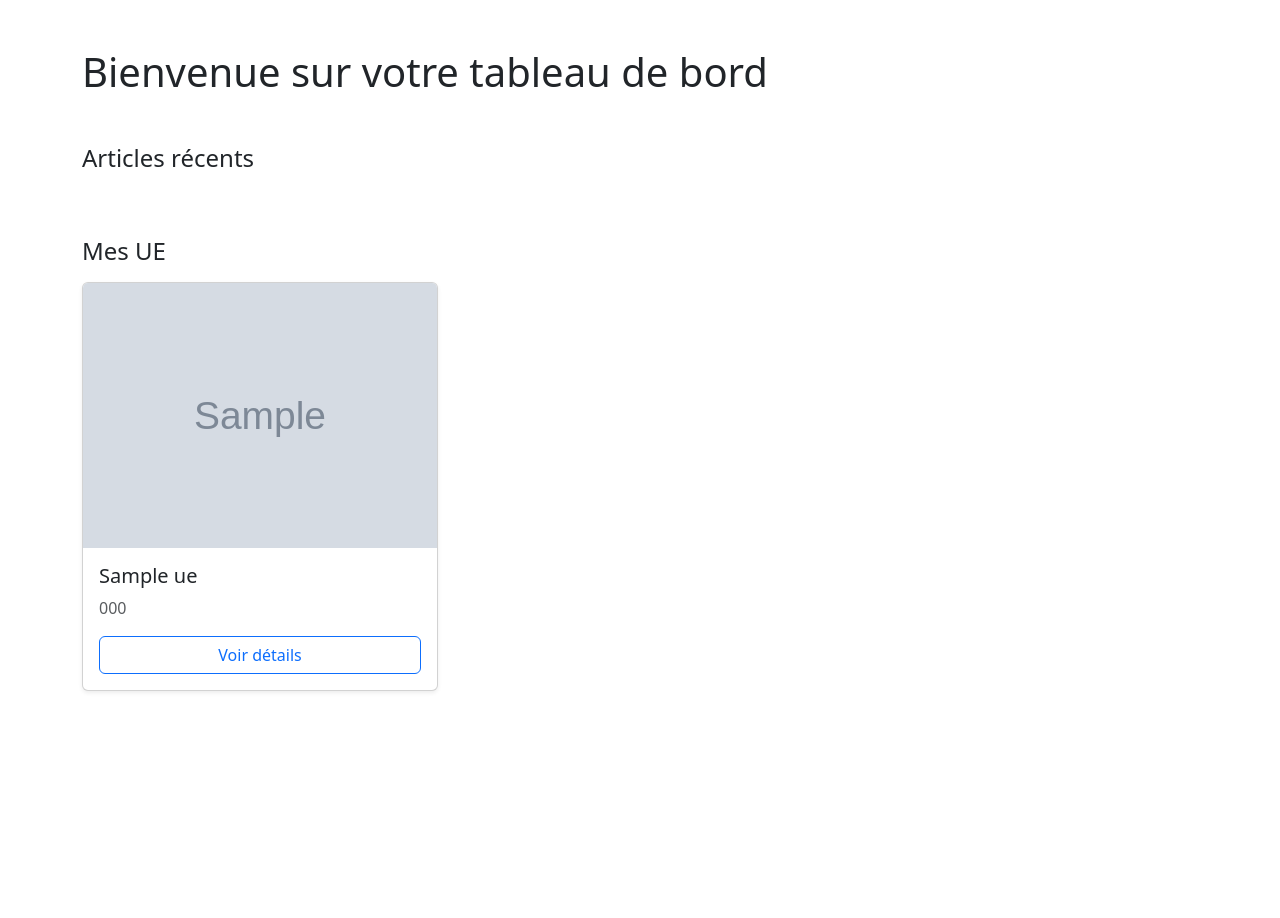
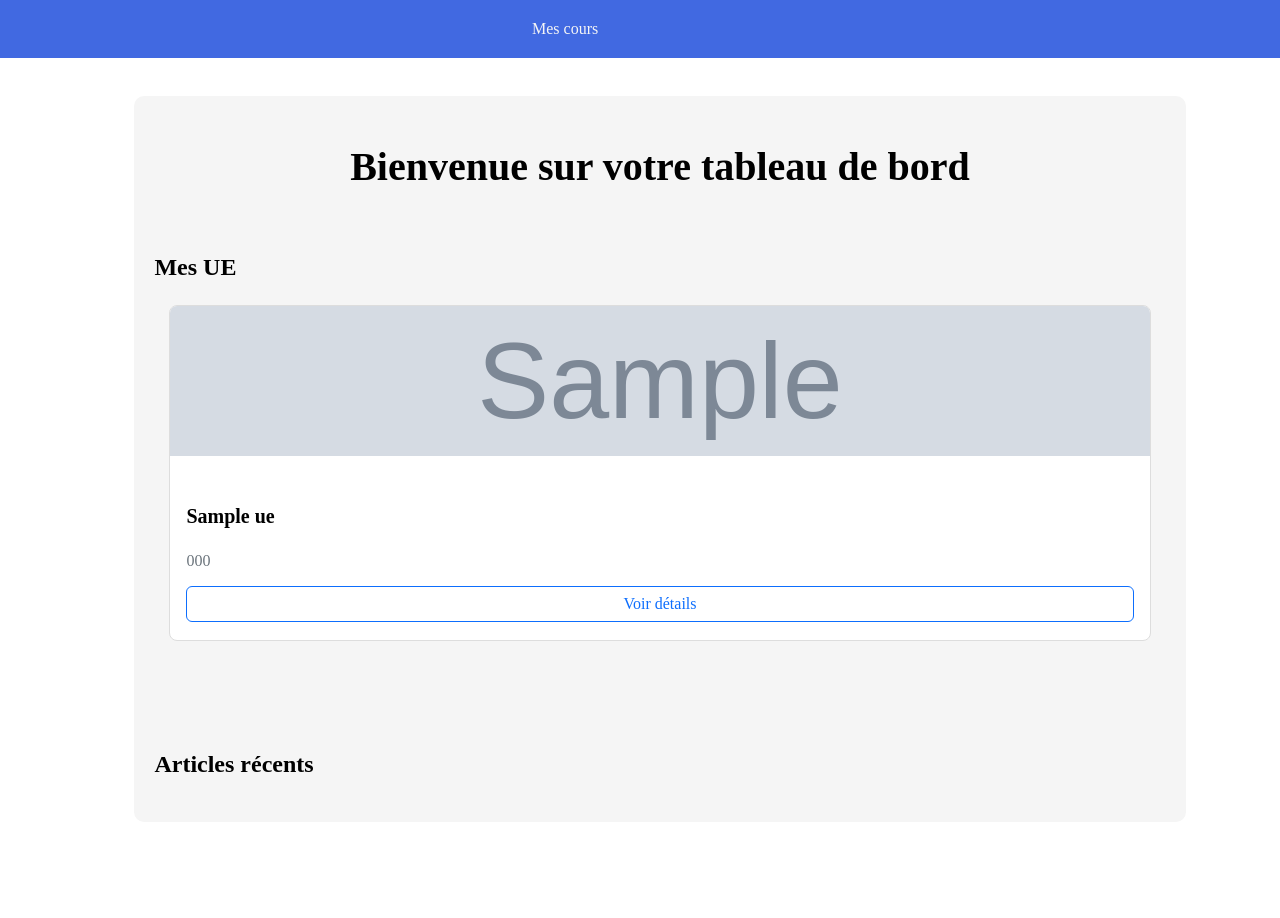
Before and after one commit to patrickyrda/WE4A, a Symfony app: template templates/ue_dashboard/index.html.twig in a window 1280 px wide. Before the commit the page ends 692 px from the top, so only its background shows below. Run offline with Twig, Linux system fonts and the light colour scheme; the template is opened without the code that fills it: most values are stand-ins (such as "Sample title", 1, 10 or a date in 2020); grey boxes marked "Sample" are stand-in pictures; some libraries are stand-ins or nearby versions.

Commit message:
CSS of the pages

```diff
--- /dev/null
+++ b/public/css/code.css
@@ -0,0 +1,371 @@
+/* Structure de base */
+.container {
+    width: 80%;
+    margin: 6rem auto;
+}
+
+
+.register-container {
+    display: flex;
+    flex-direction: column;
+    align-items: center;
+    margin: 150px auto;
+}
+
+.register-form {
+    background: white;
+    padding: 30px 40px;
+    border-radius: 12px;
+    box-shadow: 0 10px 25px rgba(0, 0, 0, 0.1);
+    width: 100%;
+    max-width: 400px;
+}
+
+.register-form label {
+    font-weight: bold;
+}
+
+.register-form input {
+    width: 100%;
+    padding: 10px;
+    margin-top: 5px;
+    margin-bottom: 15px;
+    border: 1px solid #ccc;
+    border-radius: 8px;
+    font-size: 1rem;
+}
+
+.body {
+    background-color: white;
+}
+
+body.login-page {
+    background: linear-gradient(45deg, #001F3F, #0056b3, #008CFF, #00CFFF); /* un fond clair par exemple */
+    height: 100vh;
+}
+
+
+.bandeau {
+    background-color: royalblue;
+    top: 0;
+    left: 0;
+    padding: 20px;
+    position: fixed;
+    width: 100%;
+    z-index: 1000;
+    display: flex;             /* AJOUTER : place les éléments côte à côte */
+    align-items: center;        /* AJOUTER : centre verticalement */
+    justify-content: space-between;
+}
+
+.connexion{
+    color: whitesmoke;
+    margin-left: 40%;
+    text-decoration: none;
+}
+
+.rectangle {
+    width: 100%;
+    background-color: whitesmoke;
+    padding: 20px;
+    border-radius: 10px;
+}
+
+.posts-list {
+    display: flex;
+    flex-direction: column;
+    gap: 1.5rem;
+}
+
+/* Titres */
+h1 {
+    font-size: 2.5rem;
+    margin-bottom: 2rem;
+    text-align: center;
+}
+
+h2 {
+    font-size: 1.5rem;
+    margin-bottom: 1.5rem;
+
+}
+
+.text-muted {
+    color: #6c757d;
+}
+
+/* Section Articles récents */
+.recent-posts {
+    margin-top: 5rem;
+}
+
+/* Grille UE */
+.row {
+    display: flex;
+    flex-wrap: wrap;
+}
+
+.col-md-4 {
+    flex: 1 1 calc(33.3333% - 1.5rem); /* 3 colonnes sur la même ligne avec un écart de 1.5rem entre elles */
+    box-sizing: border-box;
+    padding-left: 15px;
+    padding-right: 15px;
+    margin-bottom: 2rem;
+}
+
+
+/* Card */
+.card {
+    background-color: white;
+    border: 1px solid #ddd;
+    border-radius: 0.5rem;
+    display: flex;
+    flex-direction: column;
+    height: 100%;
+    overflow: hidden;
+    transition: transform 0.2s;
+}
+.card:hover {
+    transform: translateY(-5px);
+}
+
+/* Image de la card */
+.card-img-top {
+    width: 100%;
+    height: 150px;
+    object-fit: cover;
+
+}
+
+/* Contenu de la card */
+.card-body {
+    display: flex;
+    flex-direction: column;
+    padding: 1rem;
+}
+
+.card:hover {
+    transform: translateY(-5px);
+}
+
+
+
+/* Titre de la card */
+.card-title {
+    font-size: 1.25rem;
+    margin-bottom: 0.5rem;
+}
+
+/* Texte de la card */
+.card-text {
+    color: #6c757d;
+    margin-bottom: 1rem;
+}
+
+/* Lien bouton */
+.btn {
+    display: inline-block;
+    text-align: center;
+    vertical-align: middle;
+    padding: 0.5rem 1rem;
+    font-size: 1rem;
+    border: 1px solid transparent;
+    border-radius: 0.375rem;
+    text-decoration: none;
+    cursor: pointer;
+    transition: background-color 0.2s, color 0.2s, border-color 0.2s;
+}
+
+.btn-outline-primary {
+    color: #0d6efd;
+    border-color: #0d6efd;
+    background-color: transparent;
+}
+.btn-outline-primary:hover {
+    color: #fff;
+    background-color: #0d6efd;
+    border-color: #0d6efd;
+}
+
+/* Texte muted */
+.text-muted {
+    color: #6c757d;
+}
+
+.mt-5{
+    margin-top: 4rem;
+}
+
+.btn-primary {
+    background-color: #0d6efd;
+    color: #fff;
+    border-color: #0d6efd;
+}
+.btn-primary:hover {
+    background-color: #0b5ed7;
+    border-color: #0a58ca;
+}
+
+.btn-info {
+    background-color: #0dcaf0;
+    color: #fff;
+    border-color: #0dcaf0;
+}
+.btn-info:hover {
+    background-color: #31d2f2;
+    border-color: #25cff2;
+}
+
+.btn-secondary {
+    background-color: #6c757d;
+    color: #fff;
+    border-color: #6c757d;
+}
+.btn-secondary:hover {
+    background-color: #5c636a;
+    border-color: #545b62;
+}
+
+/* Table */
+.table {
+    width: 100%;
+    border-collapse: collapse;
+}
+.table th, .table td {
+    padding: 0.75rem;
+    border: 1px solid #dee2e6;
+    text-align: left;
+}
+.table-striped tbody tr:nth-of-type(odd) { /*couleur fond liste participant*/
+    background-color: white;
+}
+
+/* Collapse (simple version sans JS) */
+.collapse {
+    display: none;
+    margin-top: 20px;
+}
+
+.collapse.show {
+    display: block;
+}
+
+.avatar-container{
+    width: 50%;
+    height: 100px;
+    overflow: hidden;
+    background-color: white;
+    border: 3px solid white;
+    display: flex;
+    justify-content: center;
+    align-items: center;
+    margin: 0 auto; /* Centre horizontalement */
+    margin-top: 30px; /* Ajuste la position */
+}
+
+/* Image à l'intérieur du cercle */
+.avatar-container img {
+    width: 100%;
+    height: 100%;
+    object-fit: cover;
+}
+
+.user-avatar {
+    background-color: white;
+    color: black;
+    border-radius: 50%;
+    width: 40px;
+    height: 40px;
+    display: flex;
+    align-items: center;
+    justify-content: center;
+    font-weight: bold;
+    font-size: 1.2rem;
+    margin-right: 5%;
+}
+
+.connexion1{
+    text-decoration: none;
+    margin-left: 25%;
+}
+
+
+/* Rectangle sous le bandeau */
+.rectangle1 {
+    width: 90%;        /* Prend 80% de la largeur, donc 10% de marge de chaque côté */
+    height: 80%;     /* Hauteur du rectangle */
+    background-color: whitesmoke; /* Fond rectangle */
+    margin: 40px auto; /* Centre le rectangle avec un espace au-dessus */
+    display: flex;
+    justify-content: flex-start; /* Centre le contenu horizontalement */
+    align-items: center; /* Centre le contenu verticalement */
+    border-radius: 10px; /* Coins arrondis */
+    flex-direction: column;
+
+}
+
+.rectangle1 p {
+    margin: 0;  /* Supprime les marges par défaut du paragraphe */
+    font-size: 30px;  /* Taille du texte */
+    font-weight: bold;  /* Texte en gras */
+    color: #333;  /* Couleur du texte */
+    padding-left: 20px;
+    padding-top: 20px;
+}
+
+.rectangle1 .inner-rectangle1 {
+    width: 90%;          /* Largeur du rectangle interne */
+    height: 120px;       /* Hauteur du rectangle interne */
+    background-color: mediumslateblue; /* Fond gris clair pour le rectangle interne */
+    margin-top: 30px;    /* Écart entre le rectangle interne et le rectangle extérieur */
+    display: flex;
+    justify-content: flex-start; /* Centre le contenu horizontalement dans le rectangle interne */
+    align-items: flex-start;     /* Centre le contenu verticalement */
+    border-radius: 5px;      /* Coins arrondis du rectangle interne */
+}
+
+/* Texte dans le rectangle interne */
+.inner-rectangle1 p {
+    font-size: 25px;
+    font-weight: bold;
+    color: white;
+}
+
+/* Conteneur des trois rectangles */
+.rectangle1 .three-rectangles1 {
+    display: flex;          /* Aligne les rectangles côte à côte */
+    justify-content: space-between; /* Espace égal entre les rectangles */
+    margin-top: 50px;       /* Marge entre le rectangle interne et les trois rectangles */
+    width: 90%;            /* Occupe toute la largeur du parent */
+}
+
+/* Rectangle individuel (les trois rectangles côte à côte) */
+.rectangle1 .three-rectangles1 .rectangle-item1 {
+    width: 30%;             /* Largeur de chaque rectangle */
+    height: 200px;          /* Hauteur des rectangles */
+    display: flex;
+    flex-direction: column; /* permet de mettre le texte en dessous des images */
+    justify-content: center; /* Centre le contenu horizontalement dans chaque rectangle */
+    align-items: center;     /* Centre le contenu verticalement */
+    padding: 10px;
+}
+
+/* Style des images dans les rectangles */
+.rectangle1 .three-rectangles1 .rectangle-item1 img {
+    width: 100%;        /* L'image occupe toute la largeur disponible */
+    height: 100%;       /* L'image occupe toute la hauteur disponible */
+    object-fit: cover;      /* Garde le ratio de l'image */
+    border-radius: 10px;
+}
+
+.rectangle1 .three-rectangles1 .rectangle-item1 a {
+    margin-top: 10px;      /* Espace entre l'image et le lien */
+    font-size: 18px;       /* Taille de police pour le lien */
+    color: royalblue;        /* Couleur bleue du lien */
+    text-decoration: none; /* Retire le soulignement par défaut */
+    margin-right: auto;
+}
+
+.rectangle1 .three-rectangles1 .rectangle-item1 a:hover {
+    text-decoration: underline; /* Soulignement au survol */
+}
--- a/templates/admin_dashboard/index.html.twig
+++ b/templates/admin_dashboard/index.html.twig
@@ -3,6 +3,9 @@
 {% block title %}Tableau de bord Admin{% endblock %}
 
 {% block body %}
+  <div class="container">
+
+  <div class="rectangle">
   <div data-controller="admin-dashboard" data-admin-dashboard-active-value="ue">
     <h1>Admin page</h1>
     <div class="mb-4">
@@ -27,6 +30,8 @@
     </div>
     <div id="ue-table-container"></div>
     <div id="user-table-container"></div>
+  </div>
+  </div>
   </div>
 {% endblock %}
 
--- a/templates/base.html.twig
+++ b/templates/base.html.twig
@@ -4,7 +4,7 @@
     <meta charset="UTF-8">
     <title>{% block title %}Welcome !{% endblock %}</title>
     <link
-        href="https://cdn.jsdelivr.net/npm/bootstrap@5.3.2/dist/css/bootstrap.min.css"
+            href="{{ asset('css/code.css') }}?v={{ random() }}"
         rel="stylesheet"
         integrity="sha384-..."
         crossorigin="anonymous"
@@ -12,6 +12,23 @@
     {% block stylesheets %}{% endblock %}
 </head>
 <body>
+<div class="bandeau">
+        <a class="connexion" href="{{ path('app_user_dashboard') }}">Mes cours</a>
+
+        {% if is_granted('ROLE_ADMIN') %}
+            <a class="connexion connexion1" href="{{ path('app_admin_dashboard') }}">Espace Admin</a>
+        {% endif %}
+
+
+
+    {% if app.user %}
+        <div class="user-avatar">
+            {{ app.user.name|first|upper }}{{ app.user.surname|first|upper }}
+        </div>
+    {% endif %}
+
+</div>
+
     {% block body %}{% endblock %}
 
     {% block javascripts %}
--- a/templates/ue_dashboard/_posts.html.twig
+++ b/templates/ue_dashboard/_posts.html.twig
@@ -1,5 +1,5 @@
 <div id="posts-container">
-  <div class="d-flex flex-column gap-3">
+  <div class="posts-list">
     {% for post in recent_posts %}
       {% include 'post/recent.html.twig' with { post: post } only %}
     {% endfor %}
--- a/templates/ue_dashboard/index.html.twig
+++ b/templates/ue_dashboard/index.html.twig
@@ -2,24 +2,17 @@
 {% block title %}Mon Espace{% endblock %}
 
 {% block body %}
-<div class="container my-5">
-  <h1>Bienvenue sur votre tableau de bord</h1>
-  <section class="recent-posts mt-5">
-    <h2 class="h4 mb-3">Articles récents</h2>
-    <div id="posts-wrapper"
-      data-controller="pagination"
-      data-pagination-target="wrapper"
-      data-action="click->pagination#changePage">
-    {% include 'ue_dashboard/_posts.html.twig' %}
-    </div>
-  </section>
+
+<div class="container">
+  <div class="rectangle">
+    <h1>Bienvenue sur votre tableau de bord</h1>
 
   <section class="mt-5">
-    <h2 class="h4 mb-3">Mes UE</h2>
+    <h2>Mes UE</h2>
     <div class="row">
       {% for ue in ues %}
         <div class="col-md-4 mb-4">
-          <div class="card h-100 shadow-sm">
+          <div class="card">
             {% if ue.imagePath %}
               <img src="{{ ue.imagePath }}" class="card-img-top" alt="{{ ue.title }}">
             {% endif %}
@@ -39,5 +32,20 @@
       {% endfor %}
     </div>
   </section>
+
+
+
+  <section class="recent-posts">
+    <h2 class="h4 mb-3">Articles récents</h2>
+    <div id="posts-wrapper"
+      data-controller="pagination"
+      data-pagination-target="wrapper"
+      data-action="click->pagination#changePage">
+    {% include 'ue_dashboard/_posts.html.twig' %}
+    </div>
+  </section>
+  </div>
+
+
 </div>
 {% endblock %}
```
Also changed, not shown: templates/acceuil/index.html.twig (added, +39 -0 lines), templates/post/index.html.twig (+8 -4 lines), templates/post/show.html.twig (+9 -5 lines), templates/security/login.html.twig (+22 -7 lines), templates/ue_dashboard/show.html.twig (+8 -3 lines).
